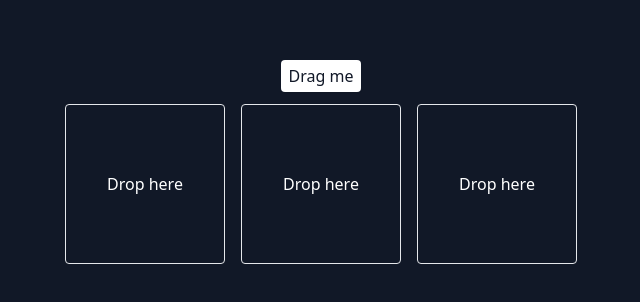
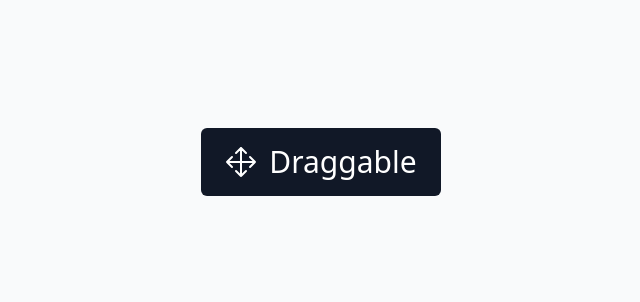
Before and after one commit to MomenSherif/dndkit-playground, a React (Vite) app: page / in a window 1280 px wide. Shown: the part 238-540 px from the top of the page, without its empty margins (319-959 px from the left). Built offline with nearby package versions, Linux system fonts and the light colour scheme.

Commit message:
Basic useDrag setup

```diff
--- a/src/App.tsx
+++ b/src/App.tsx
@@ -1,58 +1,12 @@
 import { useState } from 'react';
-import { createPortal } from 'react-dom';
-import {
-  DndContext,
-  DragOverlay,
-  UniqueIdentifier,
-  type DragEndEvent,
-} from '@dnd-kit/core';
-import { restrictToWindowEdges } from '@dnd-kit/modifiers';
 
-import Draggable from './components/Draggable';
-import Droppable from './components/Droppable';
-import Item from './components/Item';
-
-const containers = ['A', 'B', 'C'];
+import { DndContext } from '@dnd-kit/core';
+import BasicSetup from './Examples/useDraggable/1-BasicSetup';
 
 export default function App() {
-  const [parent, setParent] = useState<UniqueIdentifier | null>(null);
-  const [isDragging, setIsDragging] = useState(false);
-
-  const draggableMarkup = (
-    <Draggable id="draggable">
-      <Item>Drag me</Item>
-    </Draggable>
-  );
-
-  const handleDragEnd = (event: DragEndEvent) => {
-    setParent(event.over ? event.over.id : null);
-    setIsDragging(false);
-  };
-
   return (
-    <div className="flex flex-col justify-center items-center bg-gray-900 text-white min-h-screen">
-      <DndContext
-        onDragStart={() => {
-          setIsDragging(true);
-        }}
-        onDragEnd={handleDragEnd}
-      >
-        {!parent && draggableMarkup}
-
-        <div className="flex space-x-4 mt-3">
-          {containers.map(id => (
-            <Droppable key={id} id={id}>
-              {parent === id ? draggableMarkup : 'Drop here'}
-            </Droppable>
-          ))}
-        </div>
-        {createPortal(
-          <DragOverlay modifiers={[restrictToWindowEdges]}>
-            {isDragging && <Item>Drag me</Item>}
-          </DragOverlay>,
-          document.body,
-        )}
-      </DndContext>
+    <div className="flex flex-col justify-center items-center bg-gray-50 min-h-screen">
+      <BasicSetup />
     </div>
   );
 }
--- /dev/null
+++ b/src/Examples/useDraggable/1-BasicSetup.tsx
@@ -0,0 +1,53 @@
+import { useState } from 'react';
+import { DndContext, useDraggable } from '@dnd-kit/core';
+import { Coordinates, CSS } from '@dnd-kit/utilities';
+
+import { MoveIcon } from './Icons';
+import Item, { ItemProps } from './Item';
+
+export default function BasicSetup() {
+  const [{ x, y }, setCoordinates] = useState<Coordinates>({ x: 0, y: 0 });
+
+  return (
+    <DndContext
+      onDragEnd={event => {
+        const {
+          delta: { x, y },
+        } = event;
+        setCoordinates(prevCoords => ({
+          x: prevCoords.x + x,
+          y: prevCoords.y + y,
+        }));
+      }}
+    >
+      <DraggableItem style={{ top: y, left: x }} />
+    </DndContext>
+  );
+}
+
+function DraggableItem({ style }: ItemProps) {
+  const { setNodeRef, listeners, attributes, transform, isDragging } =
+    useDraggable({
+      id: 'draggable',
+    });
+
+  return (
+    <Item
+      ref={setNodeRef}
+      style={{
+        transform: transform
+          ? `${CSS.Translate.toString(transform)} scale(var(--scale))`
+          : undefined,
+        ...style,
+      }}
+      {...listeners}
+      {...attributes}
+      className={`relative ${
+        isDragging ? 'shadow-dragging [--scale:1.06]' : ''
+      }`}
+    >
+      <MoveIcon className="w-8 h-8" />
+      <span>Draggable</span>
+    </Item>
+  );
+}
--- /dev/null
+++ b/src/Examples/useDraggable/Icons.tsx
@@ -0,0 +1,17 @@
+import * as React from 'react';
+import { type SVGProps } from 'react';
+
+export function MoveIcon(props: SVGProps<SVGSVGElement>) {
+  return (
+    <svg width="1em" height="1em" viewBox="0 0 512 512" {...props}>
+      <path
+        fill="none"
+        stroke="currentColor"
+        strokeLinecap="round"
+        strokeLinejoin="round"
+        strokeWidth="32"
+        d="m176 112l80-80l80 80m-80.02-80l.02 448m-80-80l80 80l80-80m64-224l80 80l-80 80M112 176l-80 80l80 80m-80-80h448"
+      ></path>
+    </svg>
+  );
+}
--- /dev/null
+++ b/src/Examples/useDraggable/Item.tsx
@@ -0,0 +1,17 @@
+import { forwardRef, type ComponentProps } from 'react';
+
+export type ItemProps = {} & ComponentProps<'div'>;
+
+const Item = forwardRef<HTMLDivElement, ItemProps>(
+  ({ children, className = '', ...props }, ref) => (
+    <div
+      ref={ref}
+      className={`inline-flex items-center space-x-3 bg-gray-900 text-white text-3xl px-6 py-4 rounded-md ${className}`}
+      {...props}
+    >
+      {children}
+    </div>
+  ),
+);
+
+export default Item;
--- a/tailwind.config.cjs
+++ b/tailwind.config.cjs
@@ -2,7 +2,12 @@
 module.exports = {
   content: ['./index.html', './src/**/*.{js,ts,jsx,tsx}'],
   theme: {
-    extend: {},
+    extend: {
+      boxShadow: {
+        dragging:
+          'rgba(14, 30, 37, 0.12) 0px 2px 4px 0px, rgba(14, 30, 37, 0.32) 0px 2px 16px 0px',
+      },
+    },
   },
   plugins: [],
 };
```
